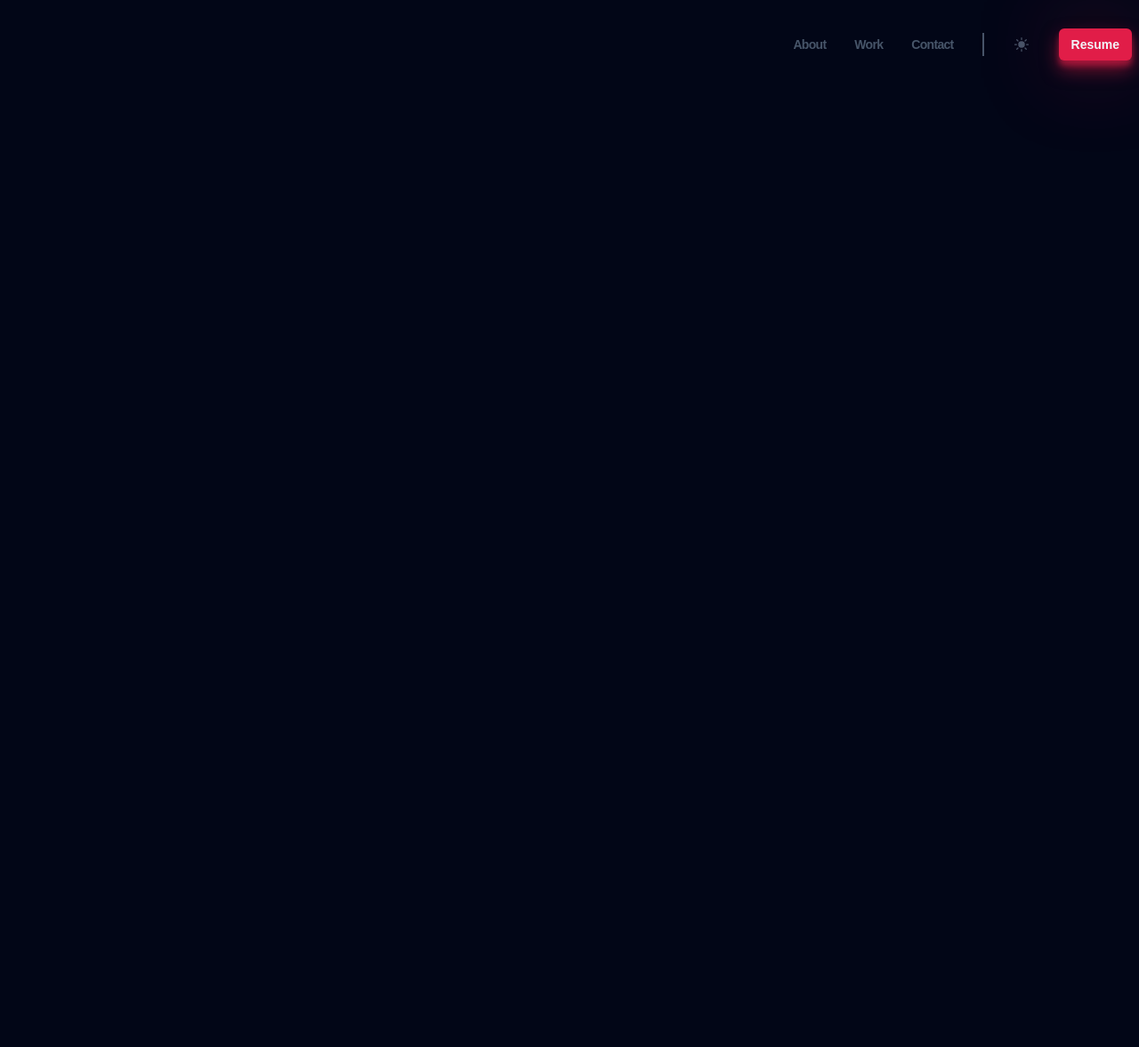
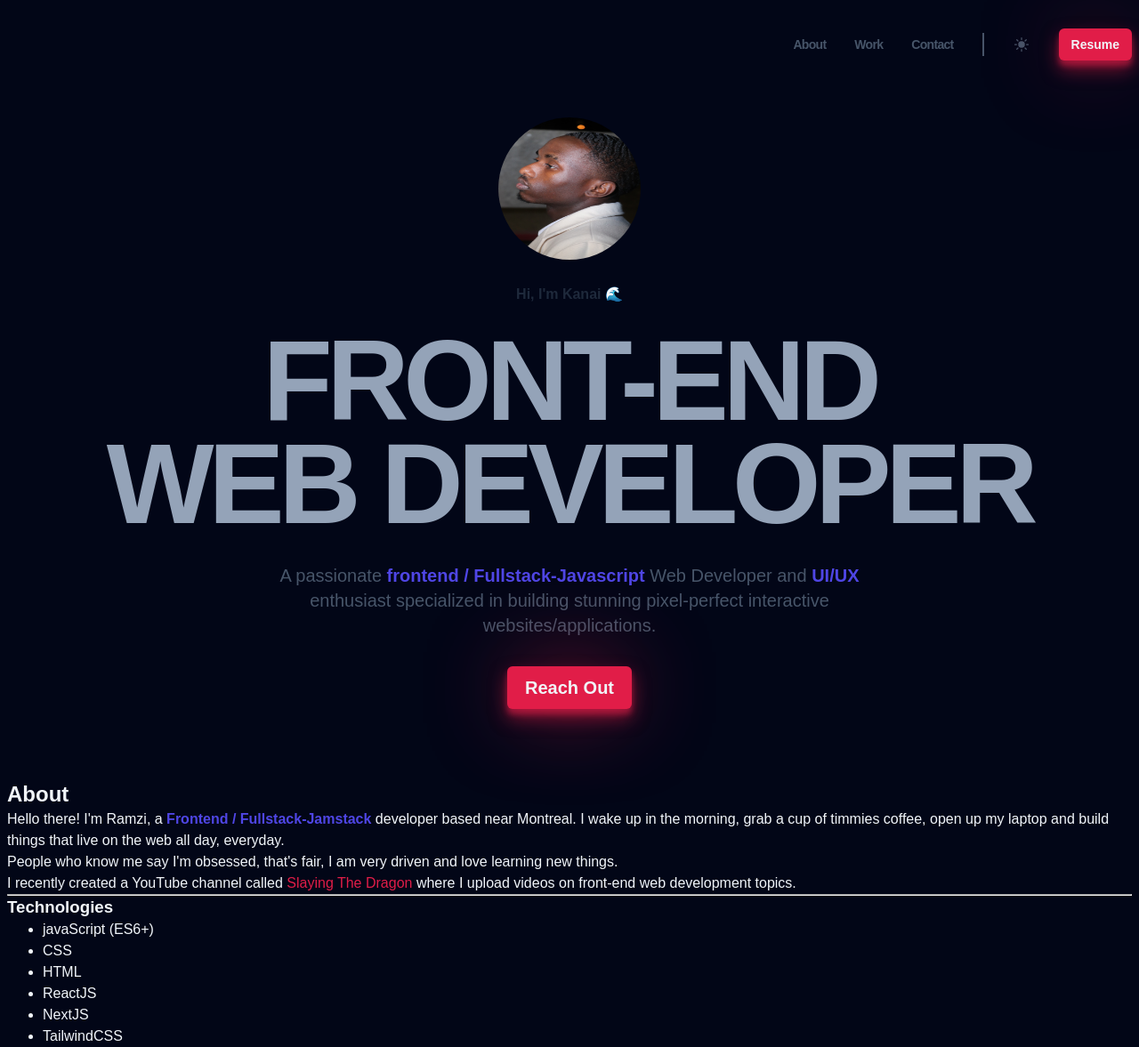
Before and after one commit to KANAIANDERSON/Html-css-course, a website built with Vite: page portfolio/index.html in a window 1280 px wide. Shown: the whole page at 89% size. Before the commit the page ends 800 px from the top, so only its background shows below. Built offline with nearby package versions, Linux system fonts and the light colour scheme; a web font is replaced by a local one.

Commit message:
o Please enter the commit message for your changes. Lines starting

```diff
--- a/portfolio/index.html
+++ b/portfolio/index.html
@@ -8,6 +8,7 @@
     <link rel="stylesheet" href="styles/modern-normalize.css" />
     <link rel="stylesheet" href="styles/utils.css" />
     <link rel="stylesheet" href="styles/components/header.css" />
+    <link rel="stylesheet" href="styles/components/hero.css" />
     <link
       href="https://api.fontshare.com/v2/css?f[]=general-sans@500,600,400,700&display=swap"
       rel="stylesheet"
@@ -60,13 +61,62 @@
         </button>
       </nav>
     </header>
-    <!-- <main>
-      <section></section>
-      <section></section>
-      <section></section>
-      <section></section>
-      <section></section>
-    </main> -->
+    <main>
+      <section class="hero container">
+        <img
+          class="hero__img"
+          src="public/headshot-img.jpeg"
+          alt="Profile Picture"
+        />
+        <h2 class="hero__subtitle">Hi, I'm Kanai 🌊</h2>
+        <h1 class="hero__title">
+          FRONT-END <br />
+          WEB DEVELOPER
+        </h1>
+        <p class="hero__description">
+          A passionate <strong> frontend / Fullstack-Javascript </strong> Web
+          Developer and <strong> UI/UX </strong>
+          enthusiast specialized in building stunning pixel-perfect interactive
+          websites/applications.
+        </p>
+        <a class="hero__btn btn" href="#">Reach Out</a>
+      </section>
+      <section class="about container section">
+        <div>
+          <h2>About</h2>
+          <p>
+            Hello there! I'm Ramzi, a <strong> Frontend / Fullstack-Jamstack </strong>
+            developer based near Montreal. I wake up in the morning, grab a cup
+            of timmies coffee, open up my laptop and build things that live on
+            the web all day, everyday.
+          </p>
+          <p>
+            People who know me say I'm obsessed,
+            that's fair, I am very driven
+            and love learning new things.
+          </p>
+          <p>
+            I recently created a YouTube channel called
+            <a>Slaying The Dragon </a> where
+            I upload videos on front-end web development topics.
+          </p>
+          <hr />
+          <h3>Technologies</h3>
+          <ul>
+            <li>javaScript (ES6+)</li>
+            <li>CSS</li>
+            <li>HTML</li>
+            <li>ReactJS</li>
+            <li>NextJS</li>
+            <li>TailwindCSS</li>
+          </ul>
+        </div>
+        <div></div>
+      </section>
+      <!-- <section></section> -->
+      <!-- <section></section> -->
+      <!-- <section></section> -->
+    </main>
     <footer></footer>
     <body></body>
     <script type="module" src="./src/main.js"></script>
--- /dev/null
+++ b/portfolio/styles/components/hero.css
@@ -0,0 +1,137 @@
+.hero {
+  text-align: center;
+  display: flex;
+  flex-direction: column;
+  justify-content: center;
+  align-items: center;
+  gap: 1rem;
+  margin-top: 2rem;
+}
+
+.hero__img {
+  border-radius: 50%;
+  width: 6rem;
+  height: 6rem;
+}
+
+.hero__subtitle {
+  color: var(--clr-slate800);
+  font-size: var(--sizes-base);
+  line-height: 0.9;
+}
+
+.hero__title {
+  color: var(--clr-slate400);
+  text-transform: uppercase;
+  font-size: var(--sizes-4xl);
+  letter-spacing: -0.05em;
+  line-height: 0.9;
+}
+
+.hero__description {
+  max-width: 60ch;
+  font-size: var(--sizes-sm);
+  color: var(--clr-slate600);
+}
+
+.hero__btn {
+  text-transform: capitalize;
+  font-size: var(--sizes-sm);
+}
+
+/* xs */
+@media (min-width: 475px) {
+  .hero {
+    gap: 1.5rem;
+  }
+
+  .hero__img {
+    width: 6.5rem;
+    height: 6.5rem;
+  }
+  r .hero__subtitle {
+    font-size: var(--sizes-lg);
+  }
+
+  .hero__title {
+    font-size: var(--sizes-5xl);
+  }
+
+  .hero__description {
+    font-size: var(--sizes-base);
+  }
+
+  .hero__btn {
+    font-size: var(--sizes-base);
+  }
+}
+
+/* sm */
+/* @media (min-width: 640px) {
+
+} */
+/*  */
+/* md */
+/* @media (min-width: 760px) {
+
+} */
+
+/* Lg */
+@media (min-width: 1024px) {
+  .hero {
+    gap: 1.5rem;
+  }
+
+  .hero__img {
+    width: 8rem;
+    height: 8rem;
+  }
+  r .hero__subtitle {
+    font-size: var(--sizes-2xl);
+  }
+
+  .hero__title {
+    font-size: var(--sizes-7xl);
+  }
+
+  .hero__description {
+    font-size: var(--sizes-lg);
+  }
+
+  .hero__btn {
+    font-size: var(--sizes-lg);
+  }
+}
+
+/* xL */
+@media (min-width: 1280px) {
+  .hero {
+    gap: 2rem;
+  }
+
+  .hero__img {
+    width: 10rem;
+    height: 10rem;
+  }
+  r .hero__subtitle {
+    font-size: var(--sizes-4xl);
+  }
+
+  .hero__title {
+    font-size: var(--sizes-9xl);
+  }
+
+  .hero__description {
+    font-size: var(--sizes-xl);
+  }
+
+  .hero__btn {
+    font-size: var(--sizes-xl);
+  }
+}
+
+
+/* 2xL */
+/* @media (min-width: 1536px) {
+
+}  */
```
Also changed, not shown: portfolio/public/About-photo.jpeg (added), portfolio/public/headshot-img.jpeg (added).
